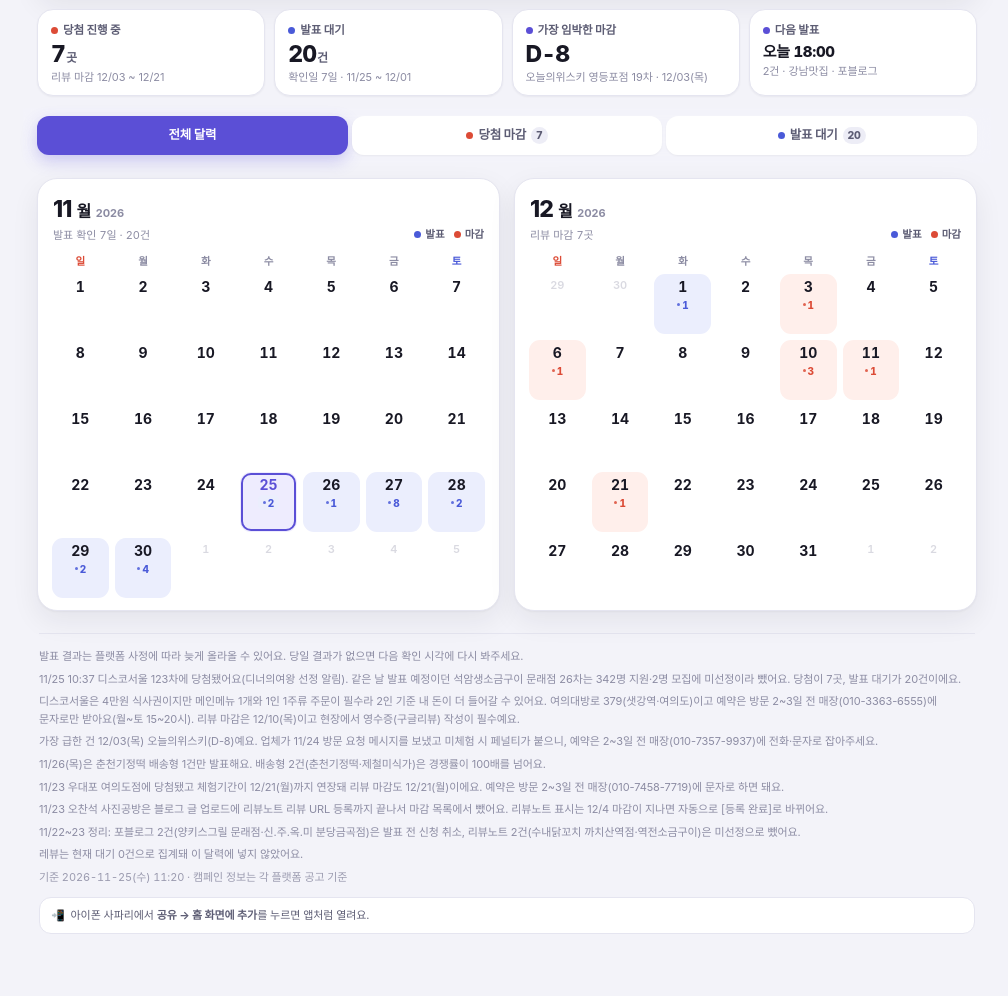
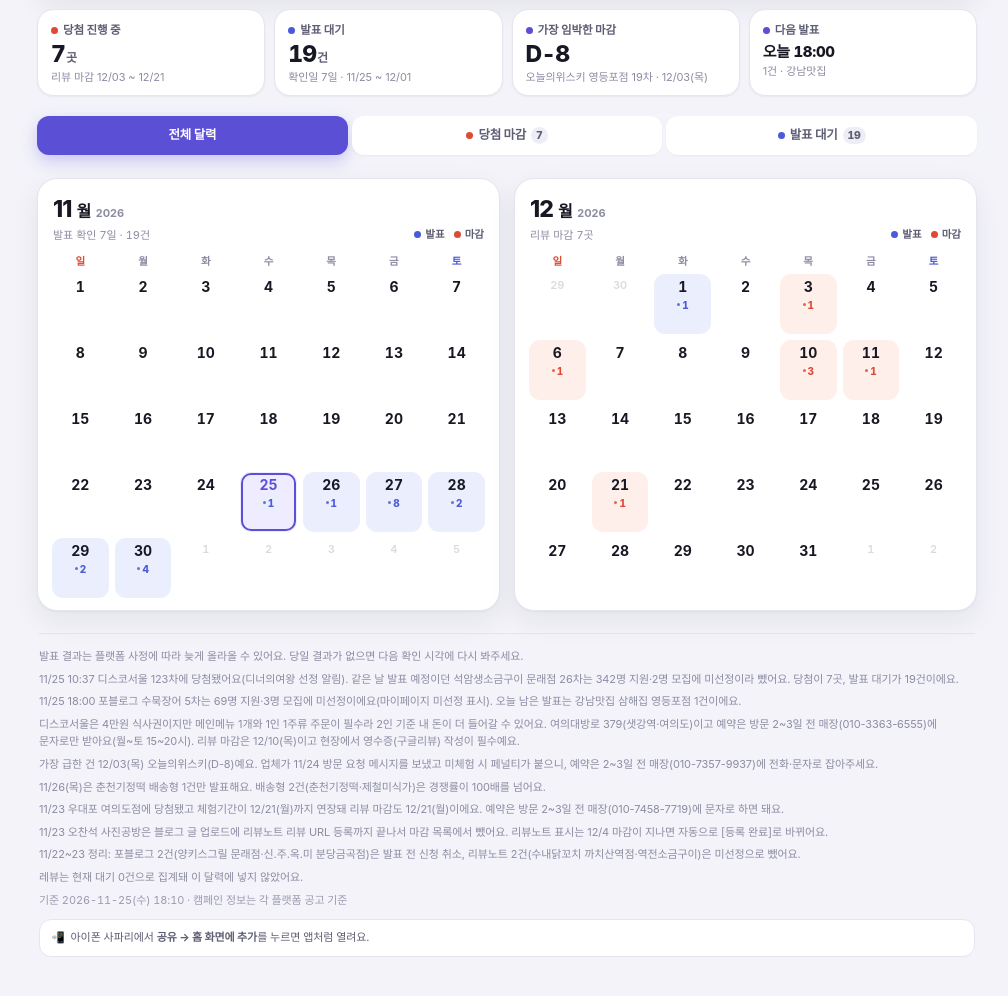
Before and after one commit to sumnniiii/trial-calendar-Public-, a plain HTML site: page index.html in a window 1280 px wide. Shown: the part 114-1110 px from the top of the page, without its empty margins (133-1141 px from the left). Drawn offline with Linux system fonts and the light colour scheme.

Commit message:
Update: 포블로그 수묵장어 5차 미선정 반영 (발표 대기 20→19건)

```diff
--- a/index.html
+++ b/index.html
@@ -406,7 +406,7 @@ h1 .thin{color:var(--ink-2);font-weight:700}
     </button>
     <button type="button" class="sum-card" data-jump="ann">
       <span class="sum-label"><i class="dot dot-ann"></i>발표 대기</span>
-      <strong class="sum-value" id="sumWait">20<small>건</small></strong>
+      <strong class="sum-value" id="sumWait">19<small>건</small></strong>
       <span class="sum-meta" id="sumWaitMeta">확인일 7일 · 11/25 ~ 12/01</span>
     </button>
     <button type="button" class="sum-card" data-jump="red">
@@ -424,7 +424,7 @@ h1 .thin{color:var(--ink-2);font-weight:700}
   <nav class="tabs" id="tabs" role="tablist" aria-label="보기 필터">
     <button type="button" class="tab is-active" data-filter="all" role="tab" aria-selected="true">전체 달력</button>
     <button type="button" class="tab" data-filter="red" role="tab" aria-selected="false"><i class="dot dot-dead"></i>당첨 마감 <span class="tab-count" id="tabRedCount">7</span></button>
-    <button type="button" class="tab" data-filter="blue" role="tab" aria-selected="false"><i class="dot dot-ann"></i>발표 대기 <span class="tab-count" id="tabBlueCount">20</span></button>
+    <button type="button" class="tab" data-filter="blue" role="tab" aria-selected="false"><i class="dot dot-ann"></i>발표 대기 <span class="tab-count" id="tabBlueCount">19</span></button>
   </nav>
 
   <main>
@@ -464,7 +464,8 @@ h1 .thin{color:var(--ink-2);font-weight:700}
 
     <footer class="foot">
       <p>발표 결과는 플랫폼 사정에 따라 늦게 올라올 수 있어요. 당일 결과가 없으면 다음 확인 시각에 다시 봐주세요.</p>
-      <p>11/25 10:37 디스코서울 123차에 당첨됐어요(디너의여왕 선정 알림). 같은 날 발표 예정이던 석암생소금구이 문래점 26차는 342명 지원·2명 모집에 미선정이라 뺐어요. 당첨이 7곳, 발표 대기가 20건이에요.</p>
+      <p>11/25 10:37 디스코서울 123차에 당첨됐어요(디너의여왕 선정 알림). 같은 날 발표 예정이던 석암생소금구이 문래점 26차는 342명 지원·2명 모집에 미선정이라 뺐어요. 당첨이 7곳, 발표 대기가 19건이에요.</p>
+      <p>11/25 18:00 포블로그 수묵장어 5차는 69명 지원·3명 모집에 미선정이에요(마이페이지 미선정 표시). 오늘 남은 발표는 강남맛집 삼해집 영등포점 1건이에요.</p>
       <p>디스코서울은 4만원 식사권이지만 메인메뉴 1개와 1인 1주류 주문이 필수라 2인 기준 내 돈이 더 들어갈 수 있어요. 여의대방로 379(샛강역·여의도)이고 예약은 방문 2~3일 전 매장(010-3363-6555)에 문자로만 받아요(월~토 15~20시). 리뷰 마감은 12/10(목)이고 현장에서 영수증(구글리뷰) 작성이 필수예요.</p>
       <p>가장 급한 건 12/03(목) 오늘의위스키(D-8)예요. 업체가 11/24 방문 요청 메시지를 보냈고 미체험 시 페널티가 붙으니, 예약은 2~3일 전 매장(010-7357-9937)에 전화·문자로 잡아주세요.</p>
       <p>11/26(목)은 춘천기정떡 배송형 1건만 발표해요. 배송형 2건(춘천기정떡·제철미식가)은 경쟁률이 100배를 넘어요.</p>
@@ -472,7 +473,7 @@ h1 .thin{color:var(--ink-2);font-weight:700}
       <p>11/23 오찬석 사진공방은 블로그 글 업로드에 리뷰노트 리뷰 URL 등록까지 끝나서 마감 목록에서 뺐어요. 리뷰노트 표시는 12/4 마감이 지나면 자동으로 [등록 완료]로 바뀌어요.</p>
       <p>11/22~23 정리: 포블로그 2건(양키스그릴 문래점·신.주.옥.미 분당금곡점)은 발표 전 신청 취소, 리뷰노트 2건(수내닭꼬치 까치산역점·역전소금구이)은 미선정으로 뺐어요.</p>
       <p>레뷰는 현재 대기 0건으로 집계돼 이 달력에 넣지 않았어요.</p>
-      <p class="meta">기준 2026-11-25(수) 11:20 · 캠페인 정보는 각 플랫폼 공고 기준</p>
+      <p class="meta">기준 2026-11-25(수) 18:10 · 캠페인 정보는 각 플랫폼 공고 기준</p>
       <p class="tip"><span aria-hidden="true">📲</span><span>아이폰 사파리에서 <b>공유 → 홈 화면에 추가</b>를 누르면 앱처럼 열려요.</span></p>
     </footer>
   </main>
@@ -538,8 +539,7 @@ h1 .thin{color:var(--ink-2);font-weight:700}
       {
         date: '2026-11-25', time: '18:00',
         items: [
-          { name: '삼해집 영등포점', platform: '강남맛집', benefit: '4만원(2인)', note: '일~목 12~21시 (금·토 불가) · 2~3일 전 예약 필수', url: 'https://xn--939au0g4vj8sq.net/cp/?id=2362827' },
-          { name: '수묵장어 5차', platform: '포블로그', benefit: '장어 2인분 + 사이드 1', note: '최소 2일 전 예약', url: 'https://4blog.net/campaign/410785/' }
+          { name: '삼해집 영등포점', platform: '강남맛집', benefit: '4만원(2인)', note: '일~목 12~21시 (금·토 불가) · 2~3일 전 예약 필수', url: 'https://xn--939au0g4vj8sq.net/cp/?id=2362827' }
         ]
       },
       {
```
